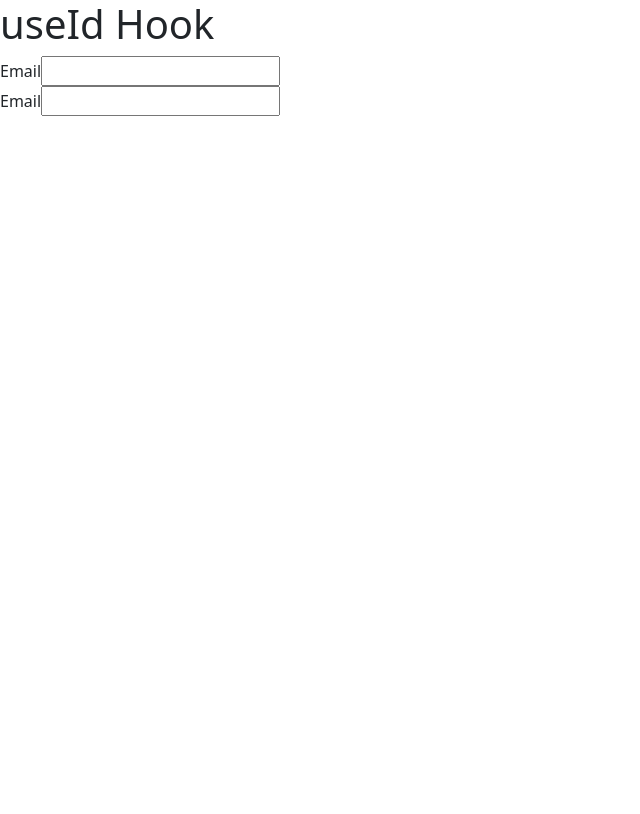
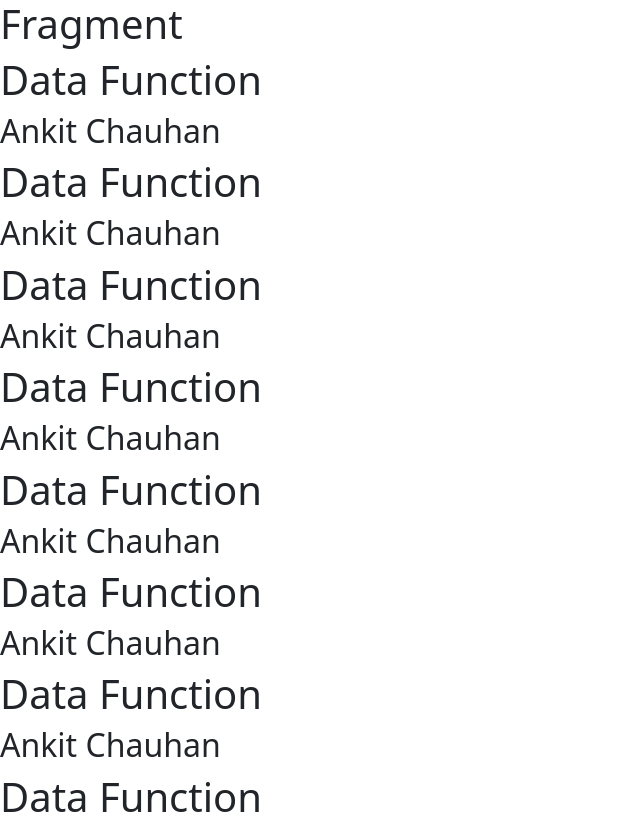
Before and after one commit to whoankitchauhan/learningReact, a React (Vite) app in the folder react1/: page / in a window 1280 px wide. Shown: the top 814 px of the page, without its empty margins (0-640 px from the left). Built offline with nearby package versions, Linux system fonts and the light colour scheme.

Commit message:
Data component currently returns a <div> every time, and when used repeatedly inside the App component, it adds a lot of unnecessary empty <div>s to the DOM.

```diff
--- a/react1/src/App.jsx
+++ b/react1/src/App.jsx
@@ -1,20 +1,24 @@
-import { useId } from "react";
-
 function App() {
   return (
     <div>
-      <h1>useId Hook</h1>
-      <FormGroup />
-      <FormGroup />
+      <h1>Fragment</h1>
+      <Data />
+      <Data />
+      <Data />
+      <Data />
+      <Data />
+      <Data />
+      <Data />
+      <Data />
+      <Data />
     </div>
   );
 }
-function FormGroup() {
-  const id = useId();
+function Data() {
   return (
     <div>
-      <label htmlFor={id}>Email</label>
-      <input id={id} type="email" />
+      <h1>Data Function</h1>
+      <h2>Ankit Chauhan</h2>
     </div>
   );
 }
```
